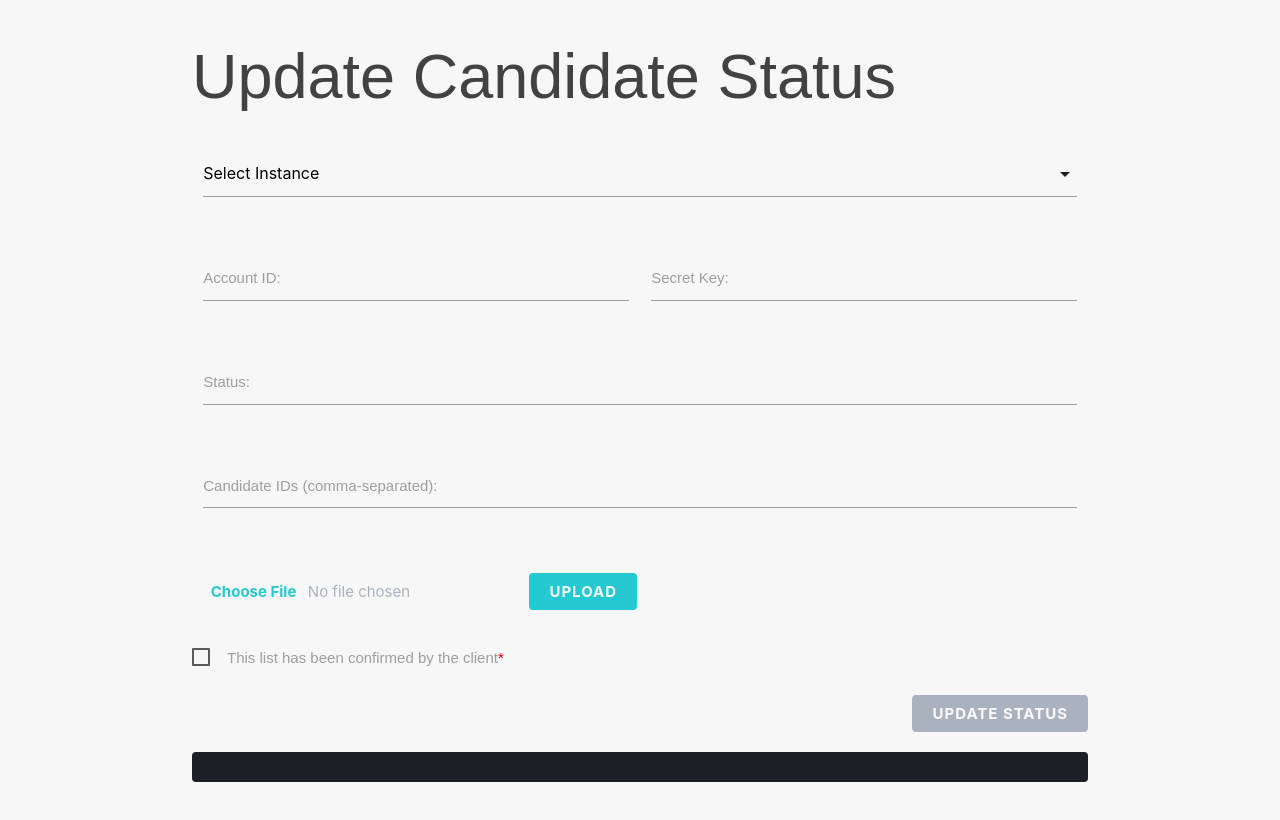
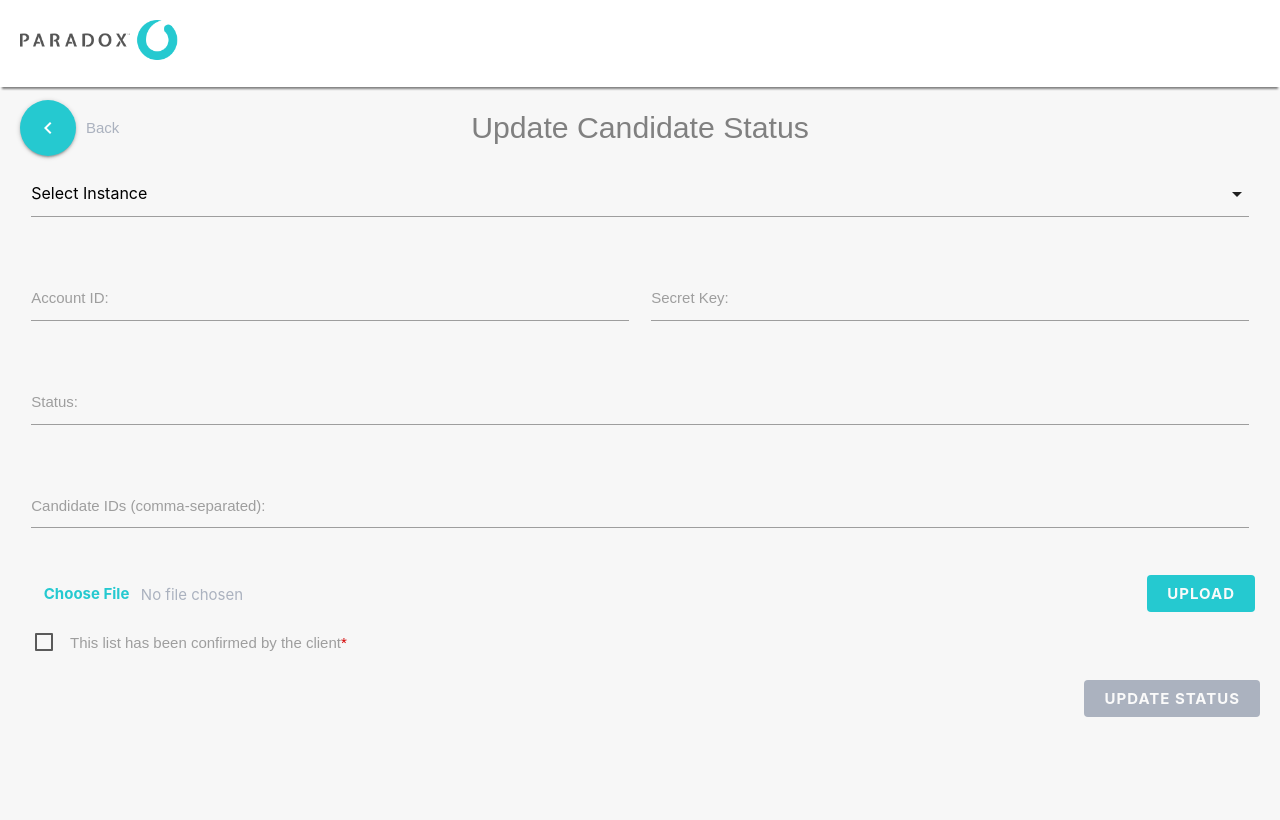
Before and after one commit to huong-nguyen-paradox/paradox-mass-candidate-deletion-tool, a website: page main/updateStatus.html in a window 1280 px wide. Drawn offline with nearby package versions, Linux system fonts and the light colour scheme.

Commit message:
Updated UI for upddateStatus page.

```diff
--- a/main/css/style.css
+++ b/main/css/style.css
@@ -1,11 +1,3 @@
-/* body {
-    font-family: Arial, sans-serif;
-    background-color: #282c34;
-    color: #abb2bf;
-    margin: 0;
-    padding: 20px;
-} */
-
 body,
 html {
     height: 100%;
@@ -20,6 +12,48 @@ h1 {
 
 h1.paradox {
     color: #25c9d0;
+}
+
+.header-container {
+    display: flex;
+    align-items: center;
+    justify-content: space-between;
+    position: relative;
+}
+.header-container h1 {
+    position: absolute;
+    left: 50%;
+    transform: translateX(-50%);
+    margin: 0;
+    font-size: 8mm;
+    color: grey;
+}
+
+.app-header {
+    background-color: #ffffff;
+    padding: 20px;
+    width: 100%;
+    position: fixed;
+    top: 0;
+    left: 0;
+    z-index: 10;
+    box-shadow: 0 4px 2px -2px gray;
+}
+.div-img {
+    padding-left: 20px;
+}
+.logo {
+    height: 40px;
+}
+
+.body-container {
+    padding-top: 100px;
+    width: 100%;
+    padding-right: 20px;
+    padding-left: 20px;
+    margin-right: auto;
+    margin-left: auto;
+
 }
 
 label {
@@ -60,6 +94,18 @@ button:disabled {
     color: white
 }
 
+.button-w-text {
+    display: flex;
+    align-items: center;
+    margin-right: auto;
+}
+
+.button-w-text p {
+    margin-left: 10px;
+    font-size: 15px;
+    line-height: 1.5;
+}
+
 input[type=text]:focus,
 input[type=password]:focus,
 textarea:focus {
@@ -76,26 +122,45 @@ input::file-selector-button {
     border: 0px solid black;
 }
 
-#output {
-    background-color: #1c1f24;
-    padding: 15px;
-    border-radius: 4px;
-    margin-top: 20px;
-}
-
-.flex-container {
+.index-flex-container {
     height: 100%;
     align-items: center;
     display: flex;
     flex: 1 0 auto;
 }
 
-.flex-left-right-container {
+.flex-container {
     display: flex;
     justify-content: space-between;
     align-items: center;
     padding: 5px;
-    border: 1px solid #ccc;
+
+}
+
+.output-container {
+    display: block;
+    padding: 5px;
+    border: 2px solid #ccc;
+}
+
+#output {
+    background-color: #7a7a7c;
+    padding: 15px;
+    border-radius: 4px;
+    margin-top: 20px;
+    color: white;
+    overflow: auto;
+    overflow-wrap: break-word
+}
+
+.progress-text {
+    font-size: 16px;
+    font-weight: bold;
+    margin: 0;
+}
+
+.check-box {
+    padding-left: 15px;
 }
 
 .custom {
--- a/main/js/api.js
+++ b/main/js/api.js
@@ -68,7 +68,7 @@ async function startUpdate() {
     const apiInstance = document.getElementById('apiInstance').value;
     const requestTotal = candidateIds.length;
     let requestCount = 0;
-    document.getElementById('output-progress').style.display = 'flex';
+    document.getElementById('output-progress').style.display = 'block';
     document.getElementById('stop').disabled = false;
 
     try {
@@ -77,10 +77,10 @@ async function startUpdate() {
         const signal = abortController.signal;
 
         for (const candidateId of candidateIds) {
+            requestCount += 1;
+            document.getElementById('count').innerHTML = `${requestCount} / ${requestTotal}`;
             const response = await updateStatus(status, candidateId.trim(), authToken, apiInstance, signal);
             document.getElementById('output').innerHTML += `<p>Candidate ${candidateId}: ${JSON.stringify(response)}</p>`;
-            requestCount += 1;
-            document.getElementById('count').innerHTML = `${requestCount} / ${requestTotal}`;
         }
     } catch (err) {
         if (err.name === 'AbortError') {
@@ -102,7 +102,7 @@ async function startDeleteCandidates() {
     const apiInstance = document.getElementById('apiInstance').value;
     const requestTotal = candidateIds.length;
     let requestCount = 0;
-    document.getElementById('output-progress').style.display = 'flex';
+    document.getElementById('output-progress').style.display = 'block';
     document.getElementById('stop').disabled = false;
 
     try {
@@ -110,10 +110,10 @@ async function startDeleteCandidates() {
         abortController = new AbortController();
         const signal = abortController.signal;
         for (const candidateId of candidateIds) {
+            requestCount += 1;
+            document.getElementById('count').innerHTML = `${requestCount} / ${requestTotal}`;
             const response = await deleteCandidate(candidateId.trim(), authToken, apiInstance, signal);
             document.getElementById('output').innerHTML += `<p>Candidate ${candidateId}: ${JSON.stringify(response)}</p>`;
-            requestCount += 1;
-            document.getElementById('count').innerHTML = `${requestCount} / ${requestTotal}`;
         }
     } catch (err) {
         if (err.name === 'AbortError') {
--- a/main/updateStatus.html
+++ b/main/updateStatus.html
@@ -12,8 +12,23 @@
 </head>
 
 <body>
-    <div class="container">
-        <h1 class="grey-text text-darken-3">Update Candidate Status</h1>
+    <header id="app-header" class="app-header">
+        <div id="header-div" class="header-div">
+            <img src="/main/images/logo-paradox-olivia.png" alt="Paradox Logo" class="logo">
+        </div>
+    </header>
+    <div class="body-container">
+        <div class="header-container">
+            <div class="button-w-text">
+                <a class="btn-floating btn-large waves-effect waves-light paradox-primary-btn" href="/main/">
+                    <i class="material-icons">navigate_before</i>
+                </a>
+                <p>Back</p>
+            </div>
+            <h1 class="body-title">
+                Update Candidate Status
+            </h1>
+        </div>
         <div class="row">
             <div class="input-field col s12">
                 <select id="apiInstance">
@@ -58,29 +73,33 @@
                     <label for="candidateIds">Candidate IDs (comma-separated):</label>
                     <textarea id="candidateIds" class="materialize-textarea"></textarea>
                 </div>
-        </div>
-        <div class="row">
+            <div class="flex-container">
                 <div class="input-field col s12">
                     <input type="file" id="csvFile" accept=".csv">
+                </div>
                     <button class="paradox-primary-btn grey-text text-lighten-5" onclick="uploadFile()">Upload</button>
             </div>
-        </div>
-        <div class="row">
+            <div class="check-box">
                 <label>
                     <input type="checkbox" id="acknowledge" />
                     <span>This list has been confirmed by the client<span class="red-text text-accent-4">*</span></span>
                 </label>
+            </div>
         </div>
         <div class="row">
             <button disabled class="paradox-primary-btn grey-text text-lighten-5 right" id="submit-btn"
                 onclick="startUpdate()">Update Status
             </button>
         </div>
-        <div id="output-progress" class="flex-left-right-container" style="display:none">
-            <p>Requests Sent: <span id="count">0</span></p>
+
+        <div id="output-progress" class="output-container" style="display:none">
+            <div class="flex-container">
+                <p class="progress-text">Requests Sent: <span id="count">0</span></p>
                 <button id="stop" class="paradox-primary-btn grey-text text-lighten-5" onclick="stopRequest()">Stop</button>
             </div>
             <div id="output"></div>
+        </div>
+
     </div>
     <script>
         M.AutoInit();
```
Also changed, not shown: main/index.html (+7 -1 lines). Lines whose indentation alone changed are shown as unchanged.
